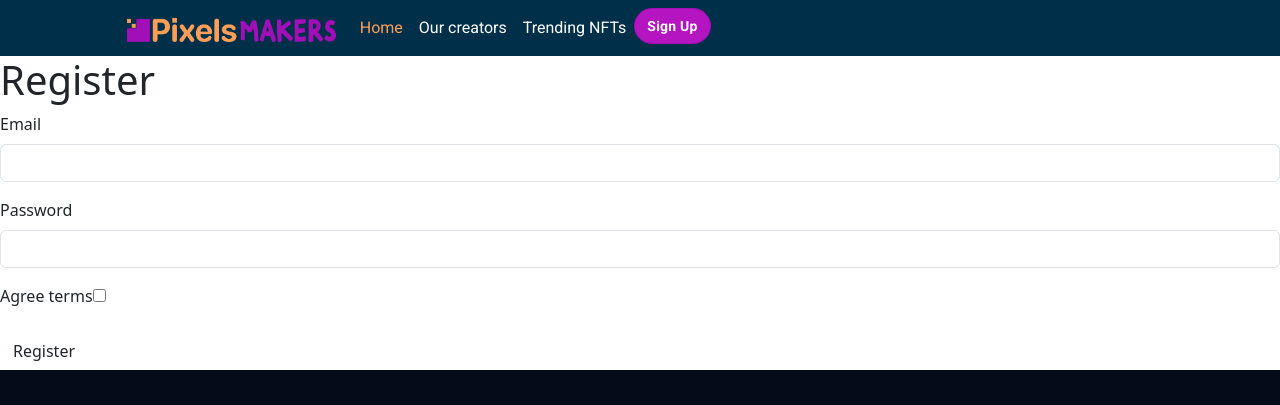
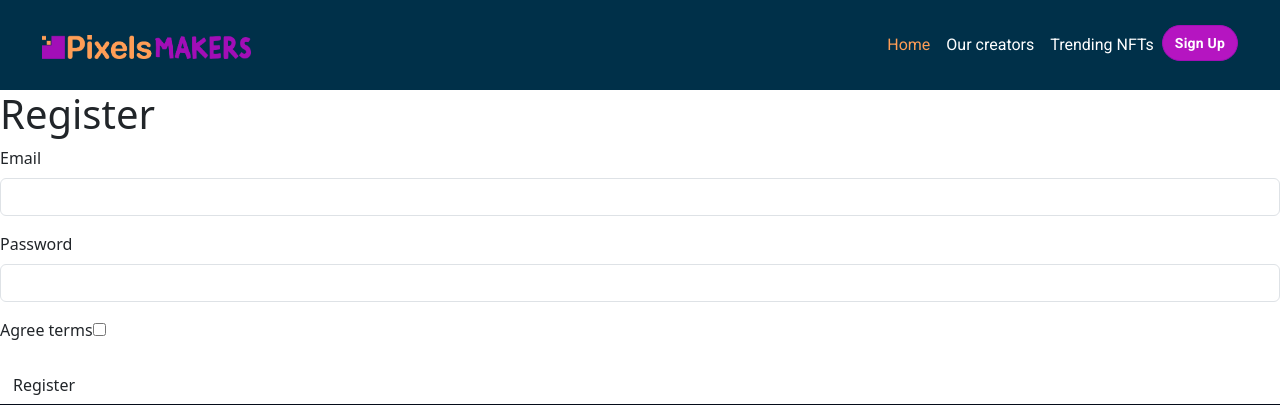
Before and after one commit to Tomasspit2/NFT-project, a Symfony app: template templates/registration/register.html.twig in a window 1280 px wide. Shown: the top 405 px of the page. Run offline with Twig, Linux system fonts and the light colour scheme; the template is opened without the code that fills it, so the values that code supplies are empty; form fields are guessed from the names that the template uses; some libraries are stand-ins or nearby versions.

Commit message:
feature navbar backup before pull

```diff
--- a/public/css/navBar.css
+++ b/public/css/navBar.css
@@ -1,10 +1,14 @@
 /*modifications Navbar Pierre*/
 .navbar{
     background-color: #003049;
+    height: 90px;
 }
+.navbar-collapse{
+    flex-grow: 0;
+}
+.navbar .container-fluid{
+    margin: 0 30px;
 
-.navbar .container-fluid{
-    margin: 0 115px;
 }
 .navbar-brand img{
     width: 100%;
```
